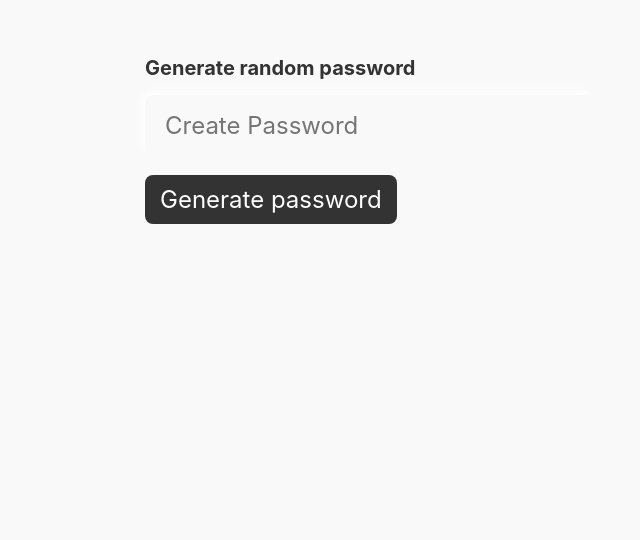
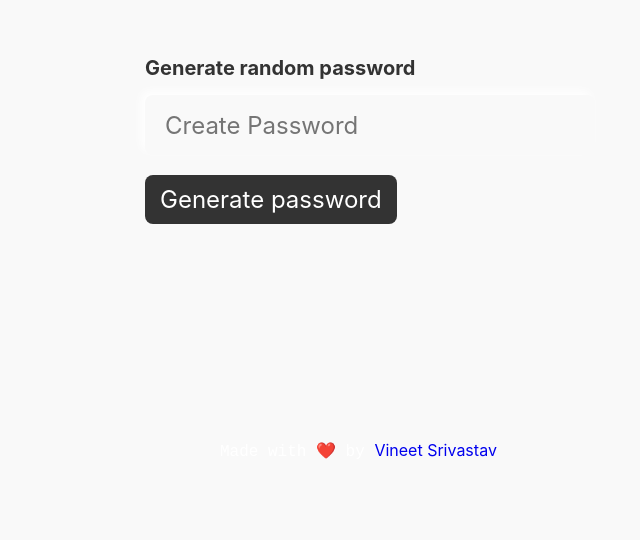
Before and after one commit to vineetgeek/random_passgenerator, a plain HTML site: page index.html in a window 1280 px wide. Shown: the part 260-800 px from the top of the page, without its empty margins (270-910 px from the left). Drawn offline with Linux system fonts and the light colour scheme.

Commit message:
Update index.html

```diff
--- a/index.html
+++ b/index.html
@@ -35,5 +35,29 @@
 
     </script>
 
+    <div class="footer">
+   <p style="font-family:'Courier New'">Made with ❤️ by <a href="https://me.vineetgeek.in" target="_blank" style="text-decoration: none;" >Vineet Srivastav</a></p>
+
+</div>
+
+<style>
+   .footer {
+      position:absolute;
+      width:500px;
+      height:100px;
+      color:#ffffff;
+      bottom:0px;
+      right:25%;
+      left:50%;
+      margin-left:-150px;
+      font-size: 2vh;
+      text-decoration: none;
+      z-index: 1000;
+      text-decoration: #ffffff;
+
+
+  }
+</style>
+
 </body>
 </html>
```
